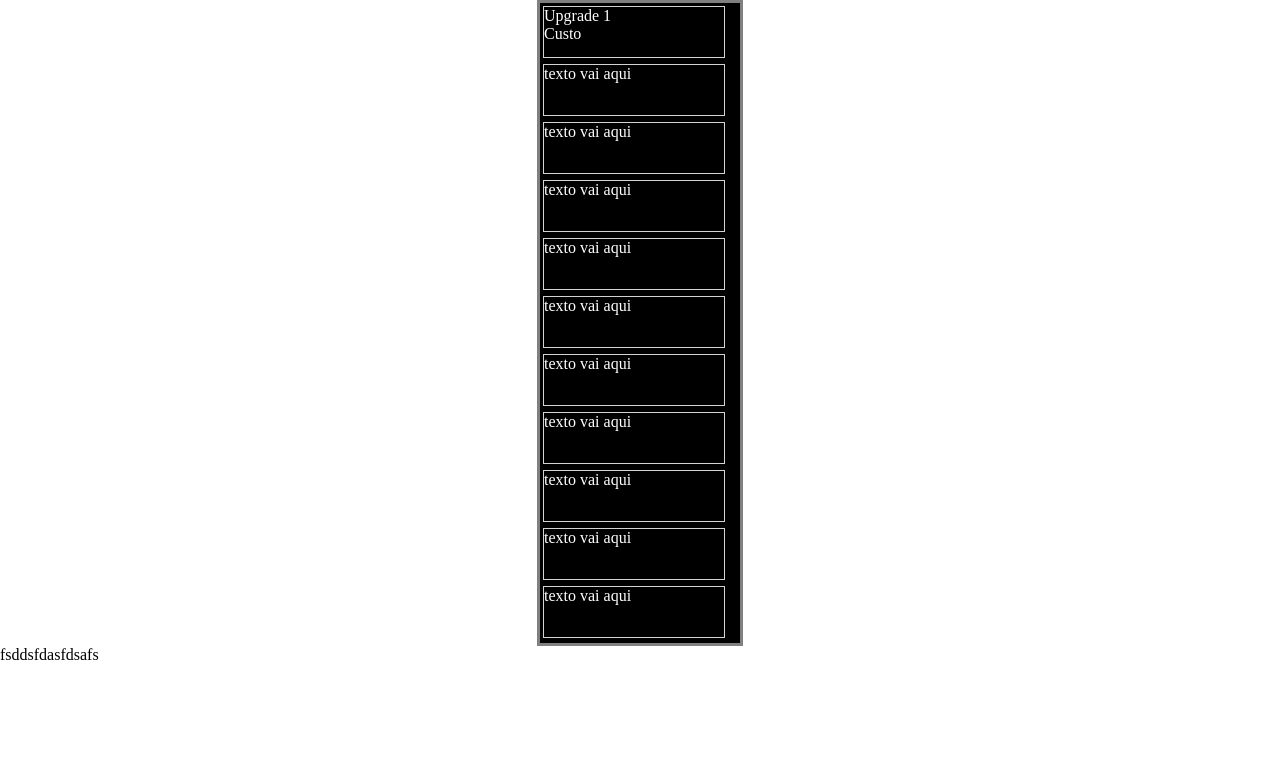
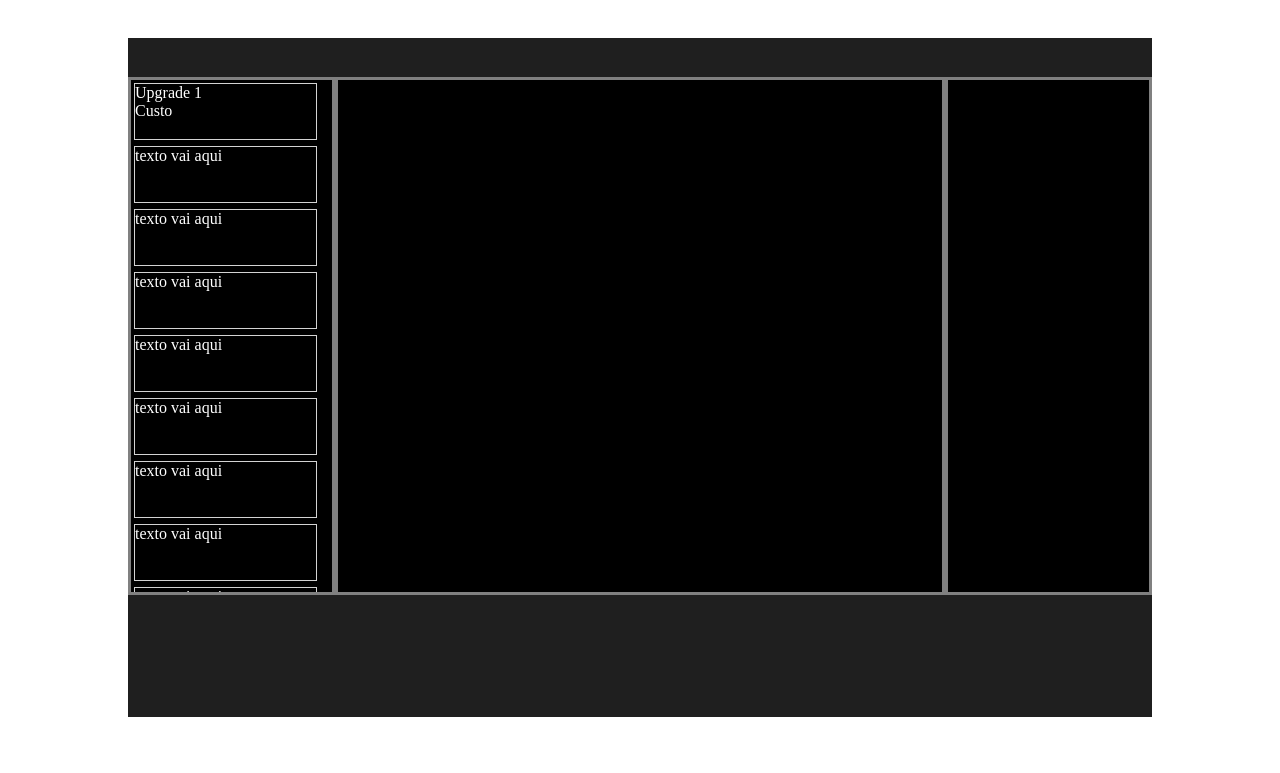
Before and after one commit to RfKv/Idle, a plain HTML site: page index.html in a window 1280 px wide. Drawn offline with Linux system fonts and the light colour scheme.

Commit message:
Adicionado umas coisa

```diff
--- a/index.html
+++ b/index.html
@@ -49,7 +49,10 @@
 			texto vai aqui
 		</div>
 	</container>
-		<container id="clickArea" float=right>fsddsfdasfdsafs</container>
+		<container id="clickArea" float=right>
+			< p id="cont"></p>
+		</container>
+		<container id="status" float=right></container>
 	</container>
 
   <script src="script.js"></script>
--- a/style.css
+++ b/style.css
@@ -5,15 +5,24 @@ html, body {
 
 * {
 	margin: 0 auto;
+	overflow: hidden;
 }
 
-
+#mainc {
+	margin-top: 3vw;
+	padding-top: 3%;
+	display: flex;
+	height: 80vh;
+	width: 80vw;
+	background-color: #1f1f1f;
+	overflow: hidden;
+}
 
 #upgradeArea {
 	display: grid;
 	grid-template-rows: 10% minmax(0, 80%) 10% margin: auto;
 	height: 80%;
-	width: 200px;
+	width: 20%;
 	background-color: black;
 	border: 3px solid gray;
 	overflow-y: auto;
@@ -21,6 +30,7 @@ html, body {
 
 #upgradeArea::-webkit-scrollbar {
 	width: 7px;
+	transition-duration: 0.15s;
 }
 
 #upgradeArea::-webkit-scrollbar-track {
@@ -29,6 +39,7 @@ html, body {
 
 #upgradeArea::-webkit-scrollbar-thumb {
   background: #888;
+
 }
 
 #upgradeArea::-webkit-scrollbar-thumb:hover {
@@ -41,10 +52,24 @@ html, body {
 	width: 90%;
 	margin: 3px;
 	margin-right: -10px;
-	height: 50px;
+	height: 55px;
 	transition-duration: 0.25s;
 }
 
 .area:hover {
 	background-color: darkgray;
 }
+
+#clickArea {
+	background-color: black;
+	border: 3px solid gray;
+	height: 80%;
+	width: 60%;
+}
+
+#status {
+	background-color: black;
+	border: 3px solid gray;
+	height: 80%;
+	width: 20%;
+}
```
